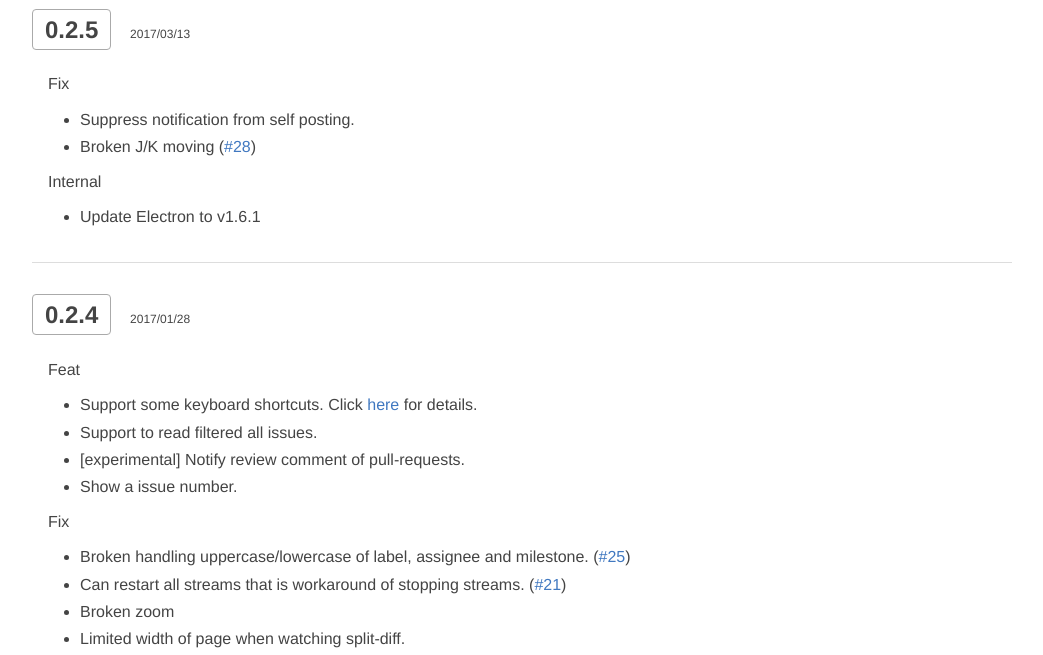
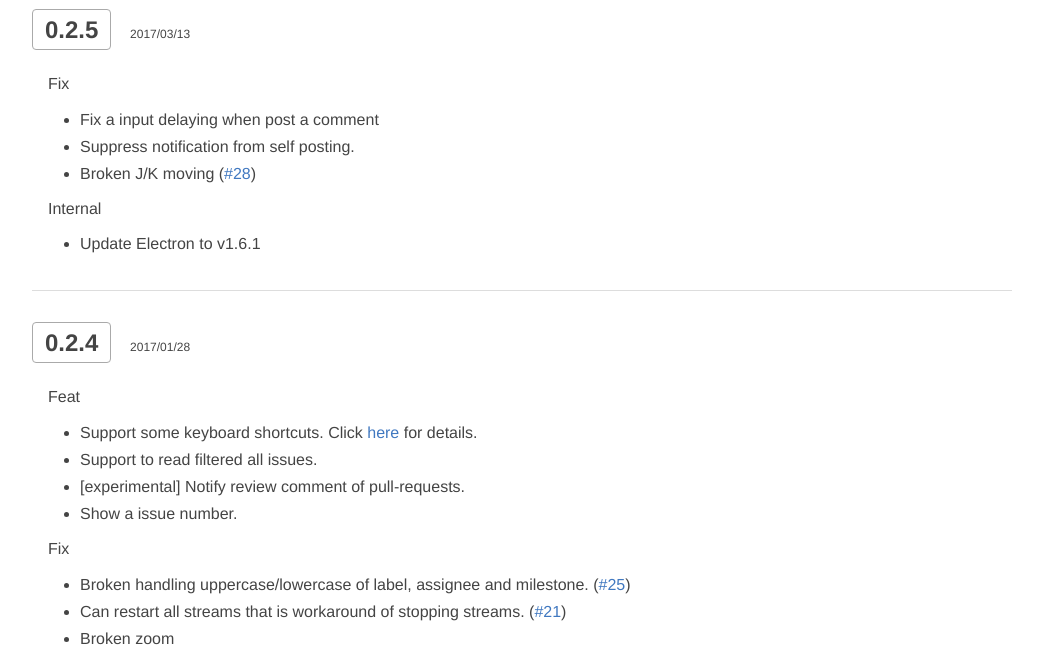
Before and after one commit to jasperapp/jasperapp.github.io, a plain HTML site: page release.html in a window 1280 px wide. Shown: the part 145-800 px from the top of the page, without its empty margins (118-1161 px from the left). Drawn offline with Linux system fonts and the light colour scheme.

Commit message:
fix: changelog

```diff
--- a/release.html
+++ b/release.html
@@ -68,6 +68,7 @@
     <div class="changelog">
       <p>Fix</p>
       <ul>
+        <li>Fix a input delaying when post a comment</li>
         <li>Suppress notification from self posting. </li>
         <li>Broken J/K moving (<a href="https://github.com/jasperapp/jasper/issues/28">#28</a>)</li>
       </ul>
```
